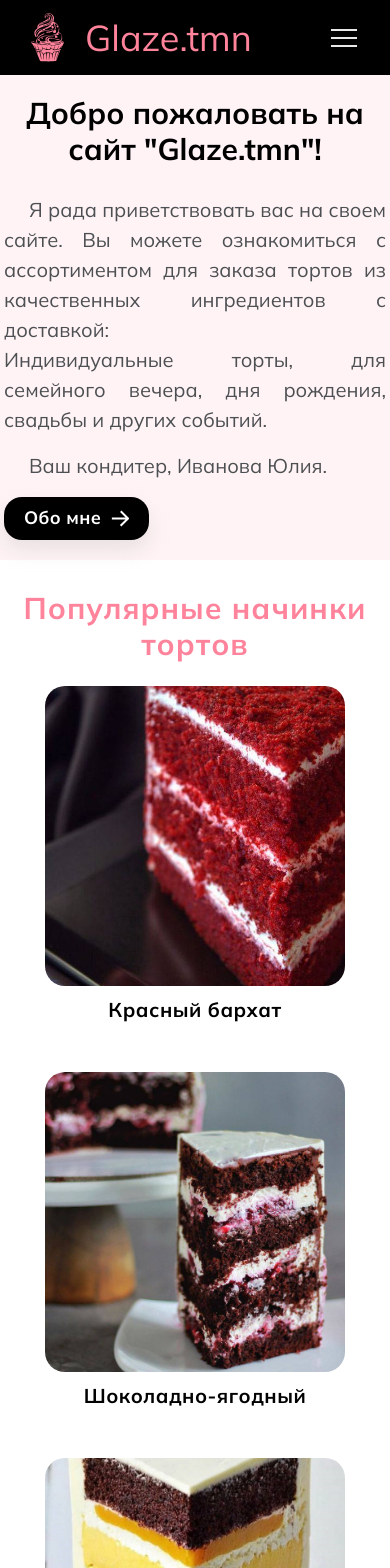
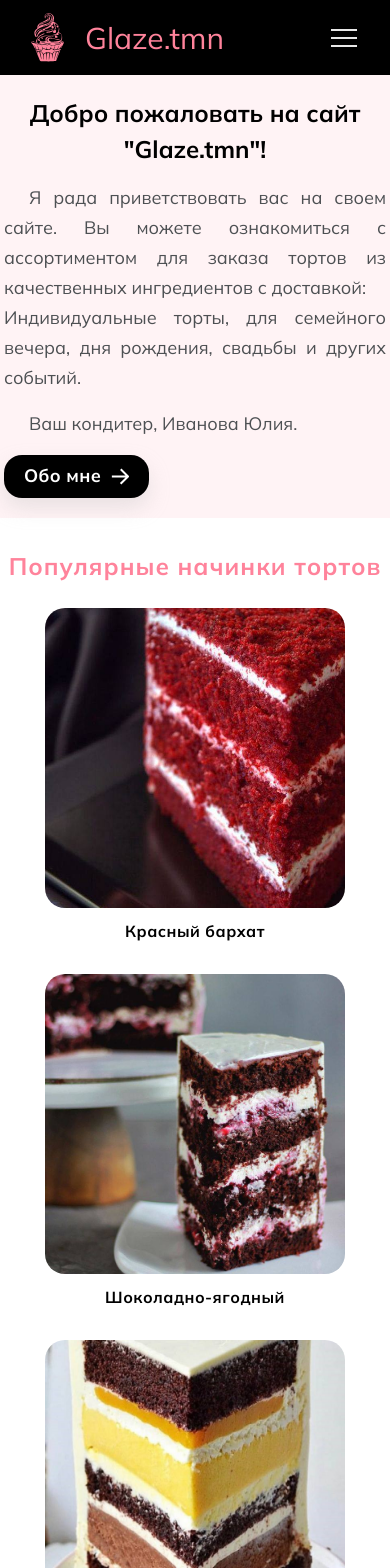
Before and after one commit to ZakirovaVera/DiplomProject_ZakirovaV, a Vue app: page / in a window 390 px wide. Shown: the top 1568 px of the page. Built offline with nearby package versions, Linux system fonts and the light colour scheme.

Commit message:
footer, header, home редакт шрифтов

```diff
--- a/src/components/FooterComponent.vue
+++ b/src/components/FooterComponent.vue
@@ -63,7 +63,7 @@ export default {
 
             &-text {
                 color: $colorSite;
-                font-size:36px;
+                font-size: 36px;
                 font-weight: 400;
                 line-height: 50px;
                 word-wrap: break-word;
@@ -165,12 +165,17 @@ export default {
         grid-template-columns: repeat(auto-fill, 350px);
         padding-top: 40px;
         padding-bottom: 60px;
-        &__heading{
+
+        &__heading {
             font-size: 16px;
         }
+
         &__text {
             font-size: 14px;
         }
+
+        &__left_logo-text {
+            font-size: 30px;
+        }
     }
-}
-</style>
+}</style>
--- a/src/components/HeaderComponent.vue
+++ b/src/components/HeaderComponent.vue
@@ -79,7 +79,7 @@ export default {
 
             &-text {
                 color: $colorSite;
-                font-size:36px;
+                font-size: 36px;
                 font-weight: 400;
                 line-height: 50px;
                 word-wrap: break-word;
@@ -218,5 +218,15 @@ export default {
     .hamburger-menu {
         display: inline;
     }
+
+    .menu__item {
+        font-size: 18px;
+    }
+}
+
+@media (max-width: 767px) {
+    .header__left_logo-text {
+        font-size: 30px;
+    }
 }
 </style>
--- a/src/components/ProductComponent.vue
+++ b/src/components/ProductComponent.vue
@@ -34,7 +34,7 @@ export default {
 
     &__title {
         color: $colorTextBlack;
-        font-size: 24px;
+        font-size: 20px;
         font-style: normal;
         font-weight: 700;
         line-height: 31.25px;
@@ -67,7 +67,7 @@ export default {
 @media (max-width: 1024px) {
     .product {
         &__title {
-            font-size: 20px;
+            font-size: 18px;
         }
 
         &__text {
@@ -86,6 +86,8 @@ export default {
     }
     .product__title{
         text-align: center;
+        font-size: 16px;
+        min-height: 40px;
     }
 }
 </style>
--- a/src/pages/HomePage.vue
+++ b/src/pages/HomePage.vue
@@ -394,8 +394,12 @@ export default {
 
     .promo__title {
         text-align: center;
+        font-size: 24px;
         min-height: 40px;
+        padding-bottom: 16px;
     }
+    .promo__text {
+    font-size: 18px;}
 
     .product {
         width: 300px;
@@ -412,14 +416,16 @@ export default {
         align-items: center;
         flex-direction: column;
     }
-
+    .products__heading {
+    font-size: 24px;
+}
     .advantages {
         &__item-wrap {
             grid-template-columns: repeat(1, 1fr);
         }
 
         &__heading {
-            font-size: 30px;
+            font-size: 24px;
             padding-bottom: 10px;
         }
 
@@ -441,4 +447,7 @@ export default {
             height: 300px;
         }
     }
+    .swiperReviews__title {
+    font-size: 24px;
+}
 }</style>
```
